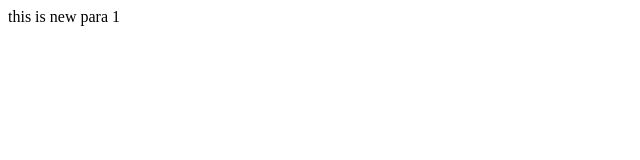
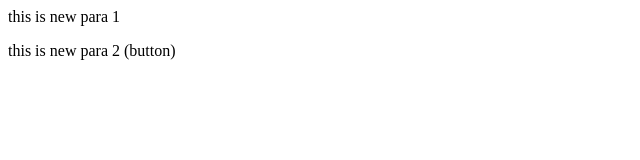
Before and after one commit to Jodrexter/GITDEMO, a plain HTML site: page index.html in a window 1280 px wide. Shown: the whole page, without its empty margins (0-640 px from the left). Drawn offline with Linux system fonts and the light colour scheme.

```diff
--- a/index.html
+++ b/index.html
@@ -1 +1,2 @@
 <p> this is new para 1</p>
+<p> this is new para 2 (button)</p>
```
